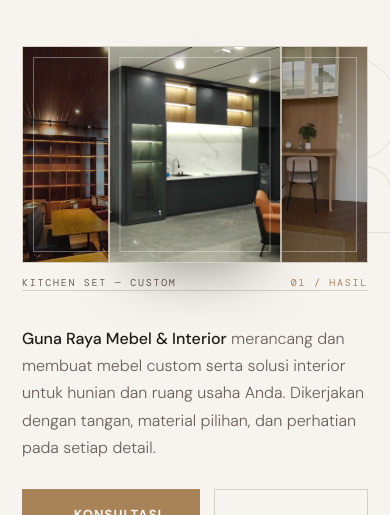
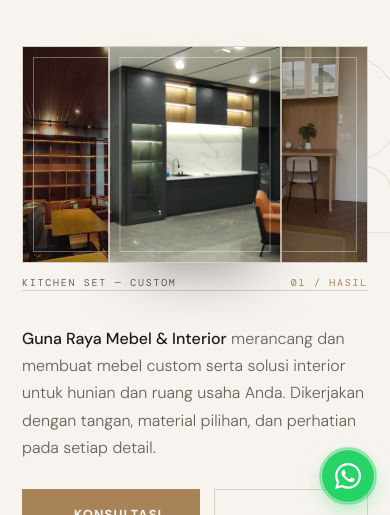
Before and after one commit to Rizoct/Rizoct.github.io, a plain HTML site: page client-gunarayainterior/index.html in a window 390 px wide. Shown: the part 326-841 px from the top of the page. Drawn offline with nearby package versions, Linux system fonts and the light colour scheme.

Commit message:
Interior

```diff
--- a/client-gunarayainterior/index.html
+++ b/client-gunarayainterior/index.html
@@ -18,6 +18,7 @@
       --gold: #a98358;
       --gold-soft: #c8a97e;
       --accent: #c1522e;
+      --wa: #25d366;
     }
 
     * {
@@ -1104,6 +1105,53 @@
       text-transform: uppercase;
     }
 
+    /* ---------- FLOATING WHATSAPP ---------- */
+    .wa-float {
+      position: fixed;
+      right: 24px;
+      bottom: 24px;
+      z-index: 200;
+      width: 58px;
+      height: 58px;
+      border-radius: 50%;
+      background: var(--wa);
+      color: #fff;
+      display: flex;
+      align-items: center;
+      justify-content: center;
+      box-shadow: 0 8px 24px -6px rgba(37, 211, 102, 0.6);
+      transition: transform 0.25s ease, box-shadow 0.25s ease, background 0.2s;
+      -webkit-tap-highlight-color: transparent;
+    }
+
+    .wa-float:hover {
+      transform: scale(1.08);
+      box-shadow: 0 12px 32px -6px rgba(37, 211, 102, 0.75);
+      background: #1ebe5b;
+    }
+
+    .wa-float svg {
+      width: 30px;
+      height: 30px;
+      flex-shrink: 0;
+    }
+
+    .wa-float::after {
+      content: "";
+      position: absolute;
+      inset: 0;
+      border-radius: 50%;
+      border: 2px solid var(--wa);
+      animation: wa-pulse 2.2s ease-out infinite;
+      pointer-events: none;
+    }
+
+    @keyframes wa-pulse {
+      0% { transform: scale(1); opacity: 0.7; }
+      70% { transform: scale(1.5); opacity: 0; }
+      100% { transform: scale(1.5); opacity: 0; }
+    }
+
     /* ---------- RESPONSIVE ---------- */
     @media (max-width: 1024px) {
       .nav-links {
@@ -1256,6 +1304,16 @@
       .gallery-item.tall {
         grid-column: span 1;
         grid-row: span 1;
+      }
+      .wa-float {
+        right: 16px;
+        bottom: 16px;
+        width: 52px;
+        height: 52px;
+      }
+      .wa-float svg {
+        width: 26px;
+        height: 26px;
       }
     }
 
@@ -1287,7 +1345,7 @@
           <li><a href="#jam">Jam Buka</a></li>
           <li><a href="#kontak">Kontak</a></li>
         </ul>
-        <a href="tel:+6281330749495" class="nav-cta">0813-3074-9495</a>
+        <a href="https://wa.me/6281330749495" class="nav-cta">0813-3074-9495</a>
       </div>
     </div>
   </nav>
@@ -1354,7 +1412,7 @@
           <strong>Guna Raya Mebel & Interior</strong> merancang dan membuat mebel custom serta solusi interior untuk hunian dan ruang usaha Anda. Dikerjakan dengan tangan, material pilihan, dan perhatian pada setiap detail.
         </p>
         <div class="hero-cta">
-          <a href="tel:+6281330749495" class="btn-gold">
+          <a href="https://wa.me/6281330749495" class="btn-gold">
             <svg width="15" height="15" viewBox="0 0 24 24" fill="none" stroke="currentColor" stroke-width="2" stroke-linecap="round" stroke-linejoin="round"><path d="M22 16.92v3a2 2 0 0 1-2.18 2 19.79 19.79 0 0 1-8.63-3.07 19.5 19.5 0 0 1-6-6 19.79 19.79 0 0 1-3.07-8.67A2 2 0 0 1 4.11 2h3a2 2 0 0 1 2 1.72 12.84 12.84 0 0 0 .7 2.81 2 2 0 0 1-.45 2.11L8.09 9.91a16 16 0 0 0 6 6l1.27-1.27a2 2 0 0 1 2.11-.45 12.84 12.84 0 0 0 2.81.7A2 2 0 0 1 22 16.92z"/></svg>
             Konsultasi Gratis
           </a>
@@ -1575,7 +1633,7 @@
       </div>
 
       <div class="gallery-note">
-        Ingin melihat lebih banyak? <a href="tel:+6281330749495">Hubungi kami untuk portofolio lengkap</a>
+        Ingin melihat lebih banyak? <a href="https://wa.me/6281330749495">Hubungi kami untuk portofolio lengkap</a>
       </div>
     </div>
   </section> -->
@@ -1663,7 +1721,7 @@
       </div>
 
       <div class="gallery-note">
-        Ingin melihat proyek lain? <a href="tel:+6281330749495">Hubungi kami untuk portofolio lengkap</a>
+        Ingin melihat proyek lain? <a href="https://wa.me/6281330749495">Hubungi kami untuk portofolio lengkap</a>
       </div>
     </div>
   </section>
@@ -1731,7 +1789,7 @@
           <span class="section-num">04 — Jam Buka</span>
           <h2>Datang<br><em>langsung.</em></h2>
           <p>Kunjungi workshop dan showroom kami untuk melihat material, contoh pengerjaan, dan berdiskusi mengenai proyek Anda. Kami sarankan membuat janji terlebih dahulu.</p>
-          <a href="tel:+6281330749495" class="btn-gold" style="font-size: 0.78rem; padding: 15px 28px;">
+          <a href="https://wa.me/6281330749495" class="btn-gold" style="font-size: 0.78rem; padding: 15px 28px;">
             <svg width="14" height="14" viewBox="0 0 24 24" fill="none" stroke="currentColor" stroke-width="2" stroke-linecap="round" stroke-linejoin="round"><path d="M22 16.92v3a2 2 0 0 1-2.18 2 19.79 19.79 0 0 1-8.63-3.07 19.5 19.5 0 0 1-6-6 19.79 19.79 0 0 1-3.07-8.67A2 2 0 0 1 4.11 2h3a2 2 0 0 1 2 1.72 12.84 12.84 0 0 0 .7 2.81 2 2 0 0 1-.45 2.11L8.09 9.91a16 16 0 0 0 6 6l1.27-1.27a2 2 0 0 1 2.11-.45 12.84 12.84 0 0 0 2.81.7A2 2 0 0 1 22 16.92z"/></svg>
             Buat Janji Kunjungan
           </a>
@@ -1783,7 +1841,7 @@
       <div class="cta-label">Mulai Proyek Anda</div>
       <h2>Siap membangun<br><em>ruang impian?</em></h2>
       <p>Hubungi kami untuk konsultasi awal dan survei lokasi gratis. Kami akan membantu mewujudkan ruang yang sesuai dengan kebutuhan dan karakter Anda.</p>
-      <a href="tel:+6281330749495" class="cta-phone">
+      <a href="https://wa.me/6281330749495" class="cta-phone">
         <svg width="22" height="22" viewBox="0 0 24 24" fill="none" stroke="currentColor" stroke-width="2" stroke-linecap="round" stroke-linejoin="round"><path d="M22 16.92v3a2 2 0 0 1-2.18 2 19.79 19.79 0 0 1-8.63-3.07 19.5 19.5 0 0 1-6-6 19.79 19.79 0 0 1-3.07-8.67A2 2 0 0 1 4.11 2h3a2 2 0 0 1 2 1.72 12.84 12.84 0 0 0 .7 2.81 2 2 0 0 1-.45 2.11L8.09 9.91a16 16 0 0 0 6 6l1.27-1.27a2 2 0 0 1 2.11-.45 12.84 12.84 0 0 0 2.81.7A2 2 0 0 1 22 16.92z"/></svg>
         0813-3074-9495
       </a>
@@ -1815,7 +1873,7 @@
         <div class="footer-col">
           <h4>Kontak</h4>
           <p>
-            <a href="tel:+6281330749495">0813-3074-9495</a><br>
+            <a href="https://wa.me/6281330749495">0813-3074-9495</a><br>
             <a href="https://maps.google.com/?q=Jalan+Kresna+rt+25+rw+6+Dusun+Losari,+Tulusayu,+Sidorahayu,+Wagir,+Malang" target="_blank" rel="noopener">Google Maps</a>
           </p>
           <h4 style="margin-top: 26px;">Social Media</h4>
@@ -1833,6 +1891,13 @@
       </div>
     </div>
   </footer>
+
+  <!-- FLOATING WHATSAPP -->
+  <a href="https://wa.me/6281330749495" class="wa-float" target="_blank" rel="noopener" aria-label="Hubungi kami via WhatsApp">
+    <svg viewBox="0 0 24 24" fill="currentColor" xmlns="http://www.w3.org/2000/svg">
+      <path d="M17.472 14.382c-.297-.149-1.758-.867-2.03-.967-.273-.099-.471-.148-.67.15-.197.297-.767.966-.94 1.164-.173.199-.347.223-.644.075-.297-.15-1.255-.463-2.39-1.475-.883-.788-1.48-1.761-1.653-2.059-.173-.297-.018-.458.13-.606.134-.133.298-.347.446-.52.149-.174.198-.298.298-.497.099-.198.05-.371-.025-.52-.075-.149-.669-1.612-.916-2.207-.242-.579-.487-.5-.669-.51-.173-.008-.371-.01-.57-.01-.198 0-.52.074-.792.372-.272.297-1.04 1.016-1.04 2.479 0 1.462 1.065 2.875 1.213 3.074.149.198 2.096 3.2 5.077 4.487.709.306 1.262.489 1.694.625.712.227 1.36.195 1.871.118.571-.085 1.758-.719 2.006-1.413.248-.694.248-1.289.173-1.413-.074-.124-.272-.198-.57-.347m-5.421 7.403h-.004a9.87 9.87 0 01-5.031-1.378l-.361-.214-3.741.982.998-3.648-.235-.374a9.86 9.86 0 01-1.51-5.26c.001-5.45 4.436-9.884 9.888-9.884 2.64 0 5.122 1.03 6.988 2.898a9.825 9.825 0 012.893 6.994c-.003 5.45-4.437 9.884-9.885 9.884m8.413-18.297A11.815 11.815 0 0012.05 0C5.495 0 .16 5.335.157 11.892c0 2.096.547 4.142 1.588 5.945L.057 24l6.305-1.654a11.882 11.882 0 005.683 1.448h.005c6.554 0 11.89-5.335 11.893-11.893a11.821 11.821 0 00-3.48-8.413z"/>
+    </svg>
+  </a>
 
   <script>
     // Navbar scroll effect
```
